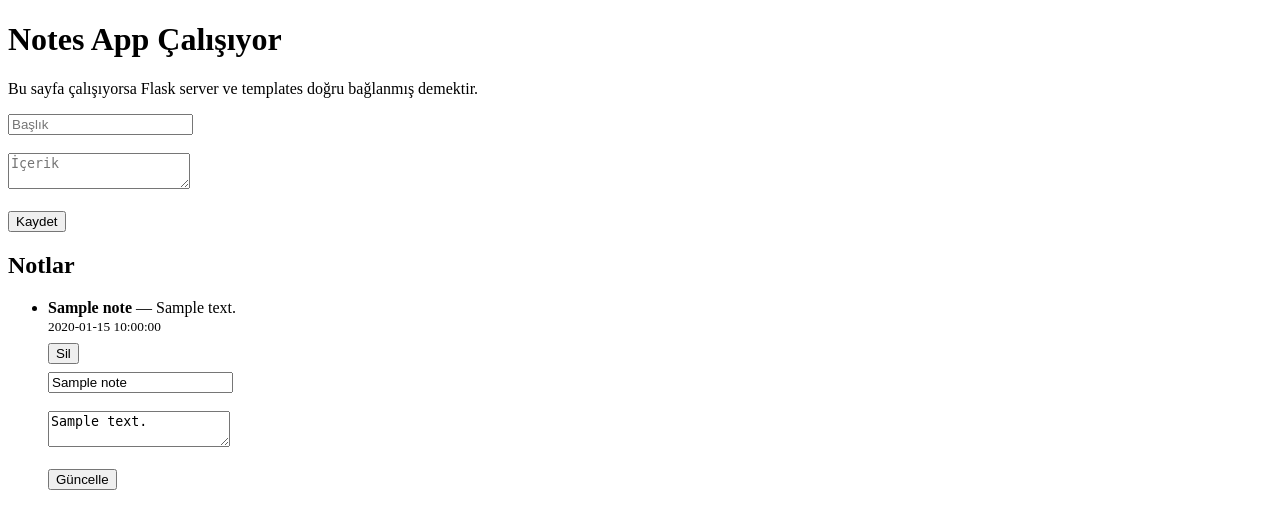
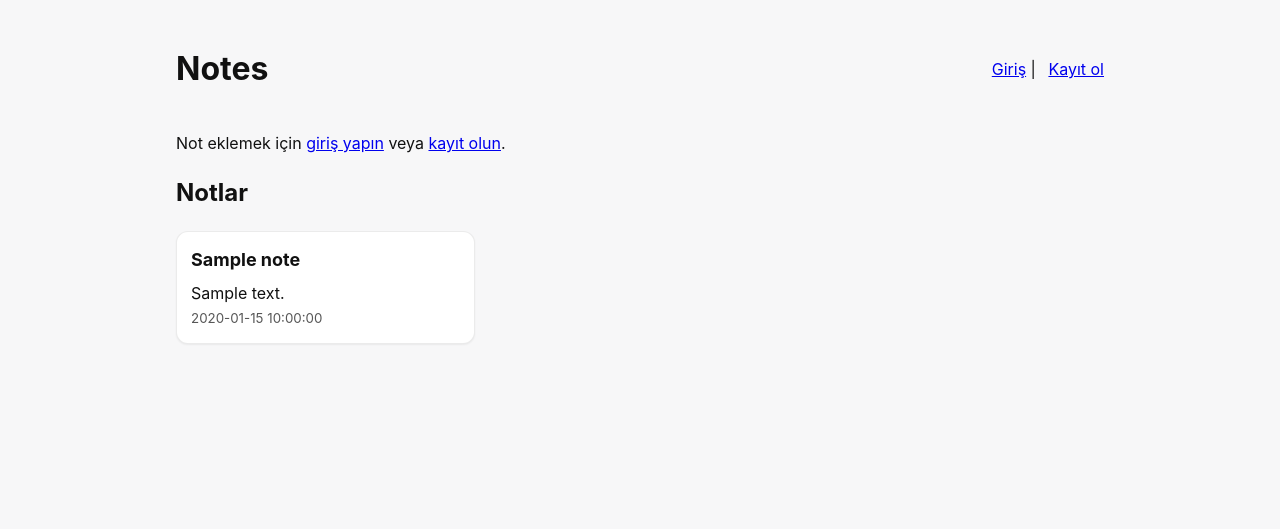
Before and after one commit to minasenel/notes-postgresql, a Flask app: page / in a window 1280 px wide. Shown: the top 529 px of the page. Run offline with Flask 3, Linux system fonts and the light colour scheme; a database or web service that is not in the repository returns one stand-in record (values such as "Sample title"); some libraries are stand-ins or nearby versions.

Commit message:
feat: note pinning, editing, deleting and ui changes

```diff
--- a/static/style.css
+++ b/static/style.css
@@ -0,0 +1,102 @@
+/* Base layout */
+:root { color-scheme: light dark; }
+* { box-sizing: border-box; }
+body {
+  margin: 0;
+  font-family: -apple-system, BlinkMacSystemFont, 'Segoe UI', Roboto, Oxygen, Ubuntu, Cantarell, 'Fira Sans', 'Droid Sans', 'Helvetica Neue', Arial, sans-serif;
+  line-height: 1.5;
+  background: #f7f7f8;
+  color: #111;
+}
+@media (prefers-color-scheme: dark) {
+  body { background: #0f1115; color: #eaeaea; }
+}
+
+.container {
+  max-width: 960px;
+  margin: 0 auto;
+  padding: 24px 16px;
+}
+
+.header {
+  display: flex;
+  align-items: center;
+  justify-content: space-between;
+  gap: 12px;
+  margin-bottom: 16px;
+}
+
+.actions a, .actions form button {
+  margin-left: 8px;
+}
+
+/* Create form */
+.create-card {
+  background: #fff;
+  border: 1px solid rgba(0,0,0,0.08);
+  border-radius: 10px;
+  padding: 16px;
+  box-shadow: 0 1px 2px rgba(0,0,0,0.08);
+  margin-bottom: 16px;
+}
+@media (prefers-color-scheme: dark) {
+  .create-card { background: #161a22; border-color: rgba(255,255,255,0.1); }
+}
+.create-card input, .create-card textarea {
+  width: 100%;
+  padding: 10px 12px;
+  border-radius: 8px;
+  border: 1px solid rgba(0,0,0,0.15);
+  background: #fff;
+  color: #111;
+}
+.create-card textarea { min-height: 100px; }
+.create-card button {
+  margin-top: 10px;
+  padding: 10px 14px;
+  border-radius: 8px;
+  border: 1px solid transparent;
+  background: #1f3158;
+  color: #fff;
+  cursor: pointer;
+}
+
+/* Notes grid */
+.grid {
+  display: grid;
+  grid-template-columns: repeat(auto-fill, minmax(260px, 1fr));
+  gap: 16px;
+}
+
+.card {
+  background: #fff;
+  border: 1px solid rgba(0,0,0,0.08);
+  border-radius: 12px;
+  padding: 14px;
+  box-shadow: 0 1px 2px rgba(0,0,0,0.06);
+}
+@media (prefers-color-scheme: dark) {
+  .card { background: #161a22; border-color: rgba(255,255,255,0.1); }
+}
+.card h3 { margin: 0 0 8px; font-size: 18px; }
+.card p { margin: 0; white-space: pre-wrap; }
+.card small { opacity: 0.7; }
+.card .card-actions { margin-top: 10px; display: flex; gap: 8px; }
+.card form { margin: 0; }
+.card input, .card textarea {
+  width: 100%;
+  padding: 8px 10px;
+  border-radius: 8px;
+  border: 1px solid rgba(0,0,0,0.15);
+  background: #fff;
+  color: #111;
+}
+.card textarea { min-height: 80px; }
+.card button {
+  padding: 8px 12px;
+  border-radius: 8px;
+  border: 1px solid transparent;
+  background: #334155;
+  color: #fff;
+  cursor: pointer;
+}
--- a/templates/index.html
+++ b/templates/index.html
@@ -6,41 +6,70 @@
     <link rel="stylesheet" href="/static/style.css">
 </head>
 <body>
-    <h1>Notes App Çalışıyor </h1>
-    <p>Bu sayfa çalışıyorsa Flask server ve templates doğru bağlanmış demektir.</p>
+    <div class="container">
+        <!-- Header -->
+        <div class="header">
+            <h1>Notes</h1>
+            <div class="actions">
+                {% if session.username %}
+                    <span>Merhaba, <strong>{{ session.username }}</strong></span>
+                    <form method="POST" action="/logout" style="display:inline; margin-left:8px;">
+                        <button type="submit">Çıkış</button>
+                    </form>
+                {% else %}
+                    <a href="/login">Giriş</a>
+                    <span> | </span>
+                    <a href="/register">Kayıt ol</a>
+                {% endif %}
+            </div>
+        </div>
 
-    <!-- Add Note Form -->
+        <!-- Create card -->
+        {% if session.username %}
+        <div class="create-card">
             <form method="POST" action="/notes">
                 <input type="text" name="title" placeholder="Başlık" required>
                 <br><br>
                 <textarea name="content" placeholder="İçerik" required></textarea>
-        <br><br>
+                <br>
                 <button type="submit">Kaydet</button>
             </form>
+        </div>
+        {% else %}
+        <p>Not eklemek için <a href="/login">giriş yapın</a> veya <a href="/register">kayıt olun</a>.</p>
+        {% endif %}
 
-    <!-- Notes List -->
+        <!-- Notes Grid -->
         <h2>Notlar</h2>
-    <ul>
+        <div class="grid">
             {% for note in notes %}
-            <li>
-                <strong>{{ note[1] }}</strong> — {{ note[2] }}
-                <br><small>{{ note[3] }}</small>
-
-                <!-- Delete Note -->
-                <form method="POST" action="/notes/{{ note[0] }}/delete" style="margin-top:8px;">
+            <div class="card">
+                <h3>
+                    {% if note[4] %}📌 {% endif %}
+                    {{ note[1] }}
+                </h3>
+                <p>{{ note[2] }}</p>
+                <small>{{ note[3] }}</small>
+                {% if session.username %}
+                <div class="card-actions">
+                    <form method="POST" action="/notes/{{ note[0] }}/pin">
+                        <button type="submit">{% if note[4] %}Kaldır{% else %}Sabitle{% endif %}</button>
+                    </form>
+                    <form method="POST" action="/notes/{{ note[0] }}/delete">
                         <button type="submit">Sil</button>
                     </form>
-
-                <!-- Update Note -->
+                </div>
                 <form method="POST" action="/notes/{{ note[0] }}/update" style="margin-top:8px;">
                     <input type="text" name="title" value="{{ note[1] }}" required>
                     <br><br>
                     <textarea name="content" required>{{ note[2] }}</textarea>
-                    <br><br>
+                    <br>
                     <button type="submit">Güncelle</button>
                 </form>
-            </li>
+                {% endif %}
+            </div>
             {% endfor %}
-    </ul>
+        </div>
+    </div>
 </body>
 </html>
```
Also changed, not shown: templates/login.html (added, +24 -0 lines), templates/register.html (added, +24 -0 lines). Lines whose indentation alone changed are shown as unchanged.
